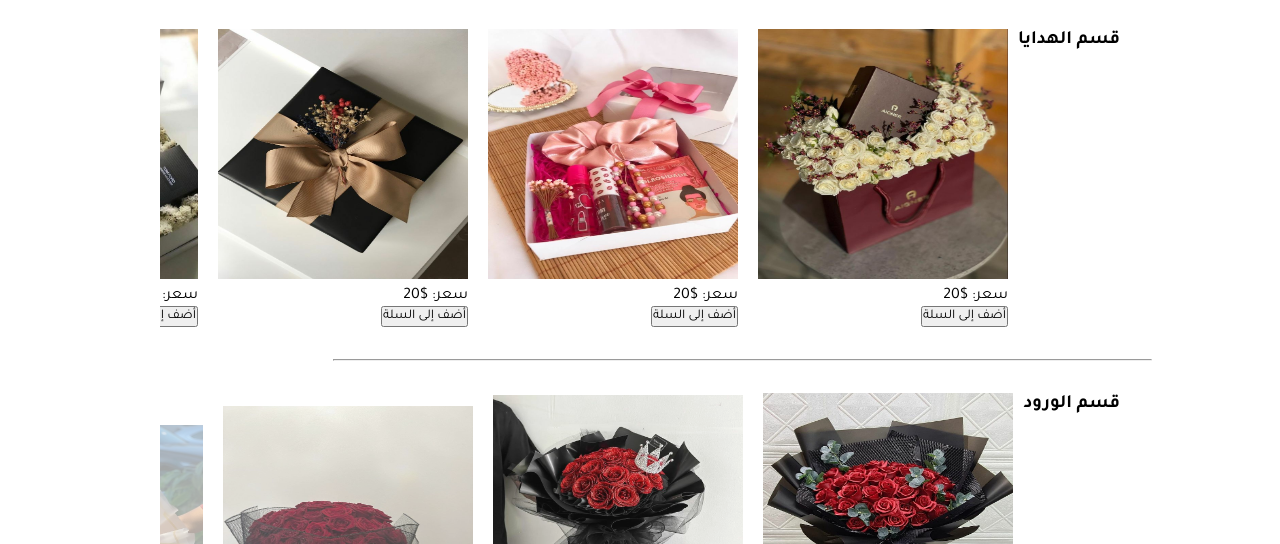
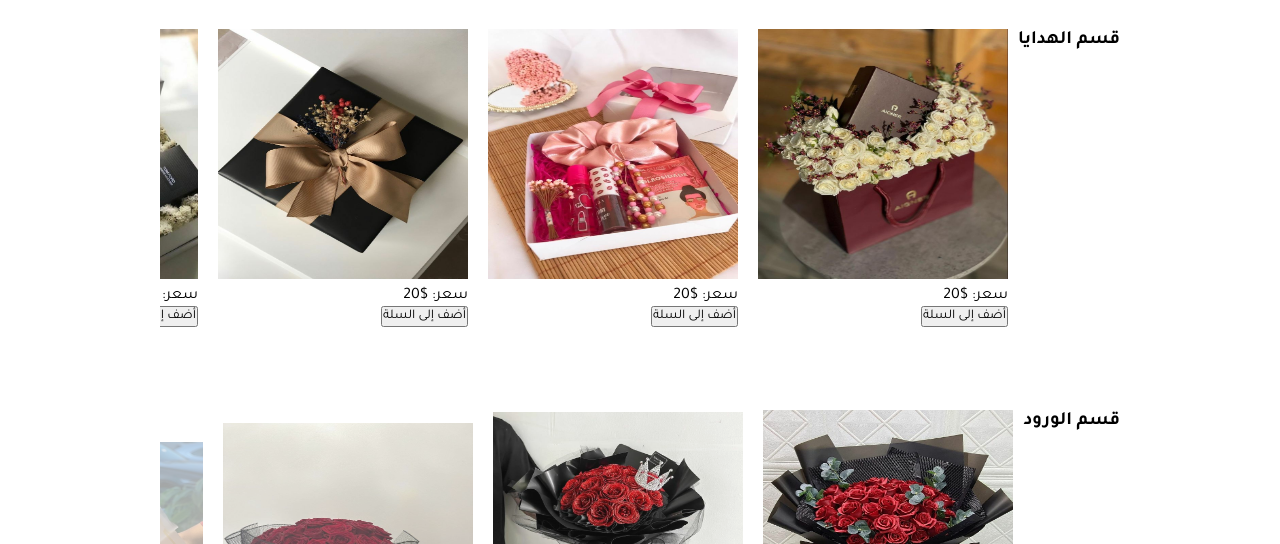
Before and after one commit to aseela7374/Rose-Store, a plain HTML site: page products.html in a window 1280 px wide. Shown: the part 256-800 px from the top of the page. Drawn offline with nearby package versions, Linux system fonts and the light colour scheme.

Commit message:
Update products.html

```diff
--- a/products.html
+++ b/products.html
@@ -117,7 +117,7 @@
                 <!-- يمكنك إضافة المزيد من الهدايا هنا -->
 
             </div>
-<Hr width="80%">
+<br>
             <div class="category">
                 <h3>قسم الورود</h3>
 
```
